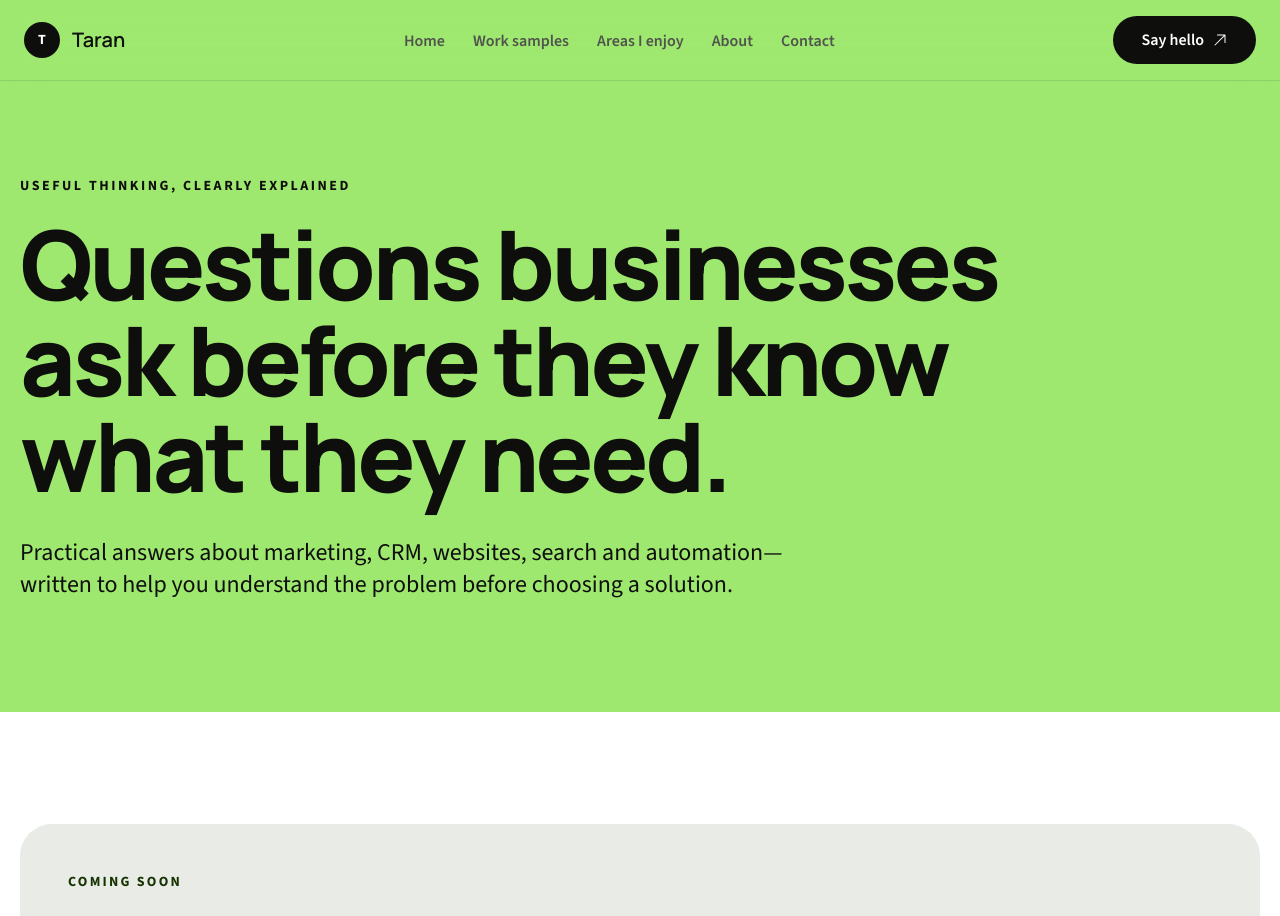
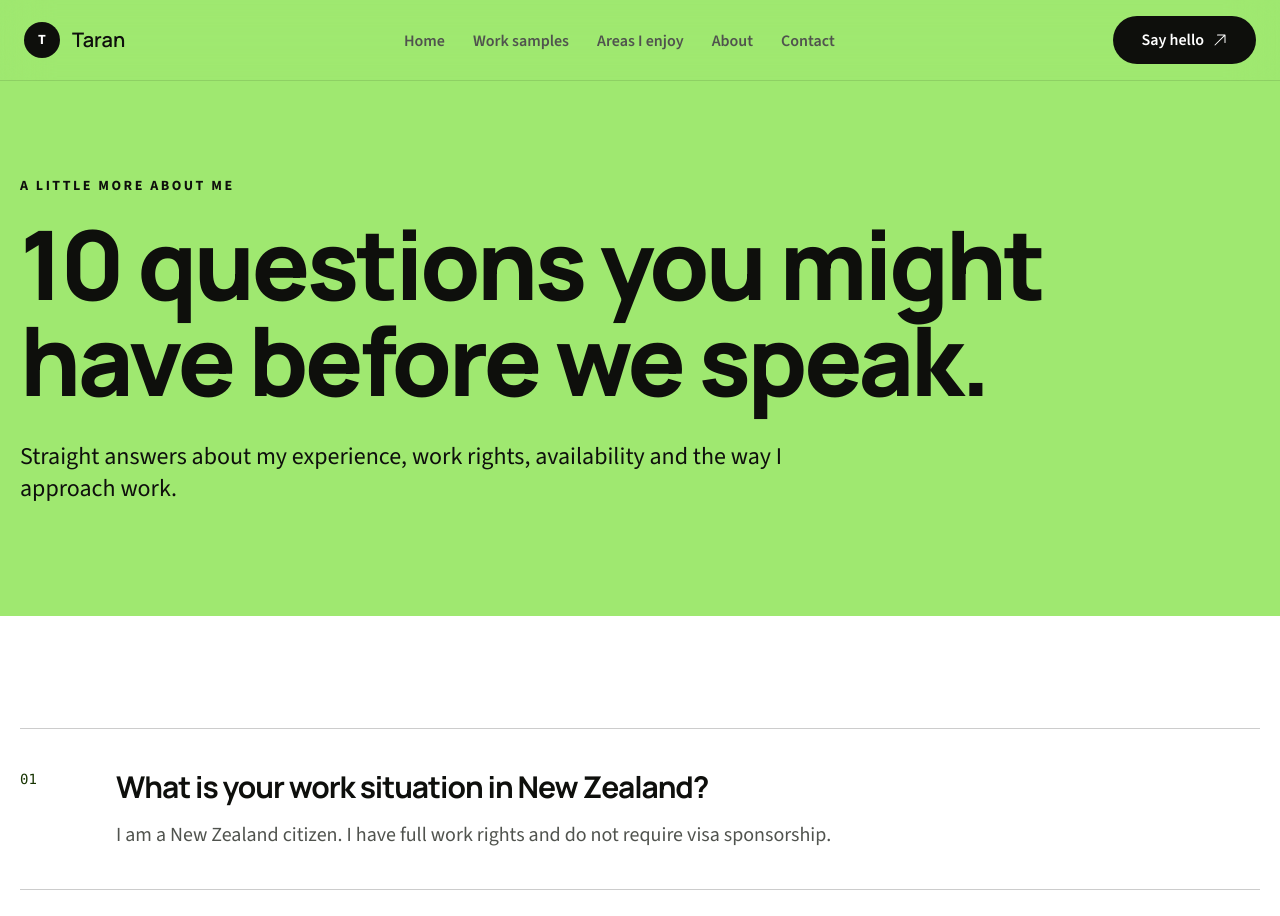
Before and after one commit to taranveerultra-bot/Tara-cv, a Next.js app: page /insights in a window 1280 px wide. Shown: the top 916 px of the page. Built offline with nearby package versions, Linux system fonts and the light colour scheme.

Commit message:
Publish recruiter questions on insights page

```diff
--- a/src/app/insights/page.tsx
+++ b/src/app/insights/page.tsx
@@ -1,10 +1,11 @@
 import type { Metadata } from "next";
 
 import Container from "@/components/Container";
+import { recruiterQuestions } from "@/data/recruiterQuestions";
 
 export const metadata: Metadata = {
-    title: "Insights",
-    description: "Original insights from Taran about marketing, business systems and sustainable growth.",
+    title: "10 Questions You Might Have",
+    description: "Straight answers from Taran about experience, work rights, availability and approach to work.",
     alternates: { canonical: "/insights" },
 };
 
@@ -13,26 +14,36 @@ export default function InsightsPage() {
         <>
             <section className="bg-primary pb-20 pt-36 sm:pb-28 sm:pt-44">
                 <Container>
-                    <p className="text-sm font-bold uppercase tracking-[0.18em]">Useful thinking, clearly explained</p>
+                    <p className="text-sm font-bold uppercase tracking-[0.18em]">A little more about me</p>
                     <h1 className="mt-5 max-w-5xl text-balance text-6xl font-extrabold leading-[0.95] sm:text-8xl">
-                        Questions businesses ask before they know what they need.
+                        10 questions you might have before we speak.
                     </h1>
                     <p className="mt-8 max-w-3xl text-xl leading-relaxed sm:text-2xl">
-                        Practical answers about marketing, CRM, websites, search and automation—written to help
-                        you understand the problem before choosing a solution.
+                        Straight answers about my experience, work rights, availability and the way I approach work.
                     </p>
                 </Container>
             </section>
 
             <section className="py-20 sm:py-28">
                 <Container>
-                    <div className="rounded-[2rem] bg-hero-background p-8 sm:p-12">
-                        <p className="text-sm font-bold uppercase tracking-[0.16em] text-secondary">Coming soon</p>
-                        <h2 className="mt-5 max-w-3xl text-4xl font-extrabold sm:text-5xl">
-                            Insights coming soon.
-                        </h2>
-                        {/* TODO: Add only articles based on Taran's original ideas and final approval. */}
-                    </div>
+                    <ol className="border-t border-black/20">
+                        {recruiterQuestions.map((item, index) => (
+                            <li
+                                key={item.question}
+                                className="grid gap-5 border-b border-black/20 py-8 sm:py-10 md:grid-cols-[4rem_minmax(0,1fr)] md:gap-8"
+                            >
+                                <span className="font-mono text-sm text-secondary">
+                                    {String(index + 1).padStart(2, "0")}
+                                </span>
+                                <div className="max-w-4xl">
+                                    <h2 className="text-2xl font-bold leading-tight sm:text-3xl">{item.question}</h2>
+                                    <p className="mt-4 text-lg leading-relaxed text-foreground-accent sm:text-xl">
+                                        {item.answer}
+                                    </p>
+                                </div>
+                            </li>
+                        ))}
+                    </ol>
                 </Container>
             </section>
         </>
--- /dev/null
+++ b/src/data/recruiterQuestions.ts
@@ -0,0 +1,54 @@
+export interface RecruiterQuestion {
+    question: string;
+    answer: string;
+}
+
+export const recruiterQuestions: RecruiterQuestion[] = [
+    {
+        question: "What is your work situation in New Zealand?",
+        answer: "I am a New Zealand citizen. I have full work rights and do not require visa sponsorship.",
+    },
+    {
+        question: "How many years of experience do you have in marketing?",
+        answer:
+            "I have around five years of hands-on experience using marketing tools, platforms and systems. I have been involved in marketing for longer, but my practical, tool-based experience is about five years.",
+    },
+    {
+        question: "What marketing tools do you use?",
+        answer:
+            "I work confidently across SEO tools, Google Ads, analytics platforms, automation systems and content tools. You can see the broader list of tools and capabilities on my portfolio.",
+    },
+    {
+        question: "What is your expected salary?",
+        answer:
+            "I prefer to understand the role, expectations and alignment first. Once we both feel the position is a good fit, I am happy to discuss compensation.",
+    },
+    {
+        question: "Are you willing to work remotely?",
+        answer:
+            "Yes. I prefer remote work because it saves time and helps me stay productive. I am comfortable working independently, communicating clearly and remaining accountable for results.",
+    },
+    {
+        question: "Are you willing to work nights or flexible hours?",
+        answer:
+            "Yes. I focus on completing goals and delivering outcomes, so I am flexible with working hours when needed.",
+    },
+    {
+        question: "Do you have reliable transport?",
+        answer: "Yes. I have my own car and I am comfortable travelling when required.",
+    },
+    {
+        question: "Are you comfortable with background checks?",
+        answer: "Yes. Background checks are completely fine.",
+    },
+    {
+        question: "Why are you applying for this position?",
+        answer:
+            "I answer this in the cover letter I prepare for each application, because the reasons should be specific to the role and the team.",
+    },
+    {
+        question: "Why should we hire you?",
+        answer:
+            "I go out and find solutions. Even when a problem is new, I work to understand it and figure out a practical way forward. If something is outside my reach, I am honest about it. I care about learning, improving and delivering work I can stand behind.",
+    },
+];
```
